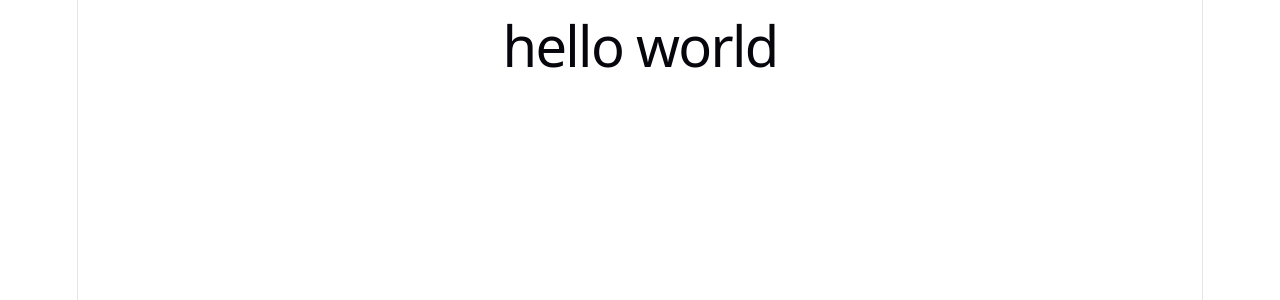
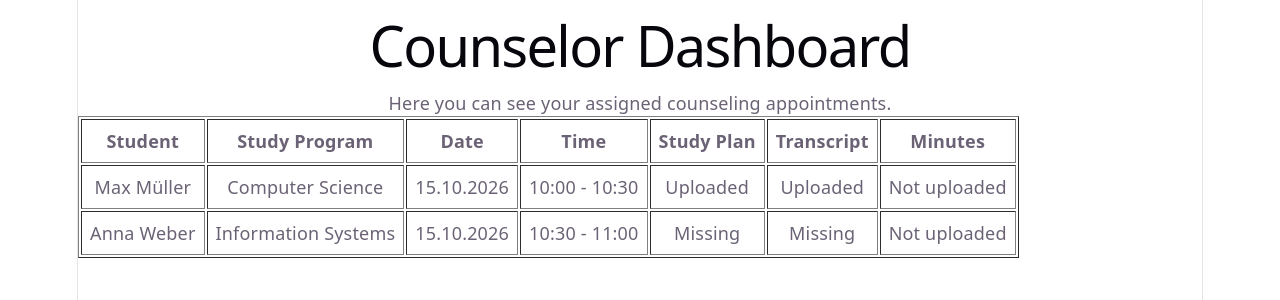
Before and after one commit to abdo-nabil-z/student-counseling, a React (Vite) app in the folder src/frontend/: page / in a window 1280 px wide. Shown: the top 300 px of the page. Built offline with nearby package versions, Linux system fonts and the light colour scheme.

Commit message:
Add counselor frontend dashboard

```diff
--- a/src/frontend/src/App.tsx
+++ b/src/frontend/src/App.tsx
@@ -120,12 +120,91 @@
 // }
 
 // export default App
-function App() {
+// function App() {
+//   return (
+//     <main>
+//       <h1>hello world</h1>
+//     </main>
+//   );
+// }
+
+// export default App;
+type Appointment = {
+  id: number;
+  studentName: string;
+  matriculationNumber: string;
+  studyProgram: string;
+  date: string;
+  time: string;
+  studyPlanStatus: "Uploaded" | "Missing";
+  transcriptStatus: "Uploaded" | "Missing";
+  minutesStatus: "Not uploaded" | "Uploaded";
+};
+
+const appointments: Appointment[] = [
+  {
+    id: 1,
+    studentName: "Max Müller",
+    matriculationNumber: "123456",
+    studyProgram: "Computer Science",
+    date: "15.10.2026",
+    time: "10:00 - 10:30",
+    studyPlanStatus: "Uploaded",
+    transcriptStatus: "Uploaded",
+    minutesStatus: "Not uploaded",
+  },
+  {
+    id: 2,
+    studentName: "Anna Weber",
+    matriculationNumber: "654321",
+    studyProgram: "Information Systems",
+    date: "15.10.2026",
+    time: "10:30 - 11:00",
+    studyPlanStatus: "Missing",
+    transcriptStatus: "Missing",
+    minutesStatus: "Not uploaded",
+  },
+];
+
+function CounselorDashboard() {
   return (
     <main>
-      <h1>hello world</h1>
+      <h1>Counselor Dashboard</h1>
+      <p>Here you can see your assigned counseling appointments.</p>
+
+      <table border={1} cellPadding={8}>
+        <thead>
+          <tr>
+            <th>Student</th>
+            <th>Study Program</th>
+            <th>Date</th>
+            <th>Time</th>
+            <th>Study Plan</th>
+            <th>Transcript</th>
+            <th>Minutes</th>
+          </tr>
+        </thead>
+
+        <tbody>
+          {appointments.map((appointment) => (
+            <tr key={appointment.id}>
+              <td>{appointment.studentName}</td>
+              <td>{appointment.studyProgram}</td>
+              <td>{appointment.date}</td>
+              <td>{appointment.time}</td>
+              <td>{appointment.studyPlanStatus}</td>
+              <td>{appointment.transcriptStatus}</td>
+              <td>{appointment.minutesStatus}</td>
+            </tr>
+          ))}
+        </tbody>
+      </table>
     </main>
   );
 }
 
+function App() {
+  return <CounselorDashboard />;
+}
+
 export default App;
```
